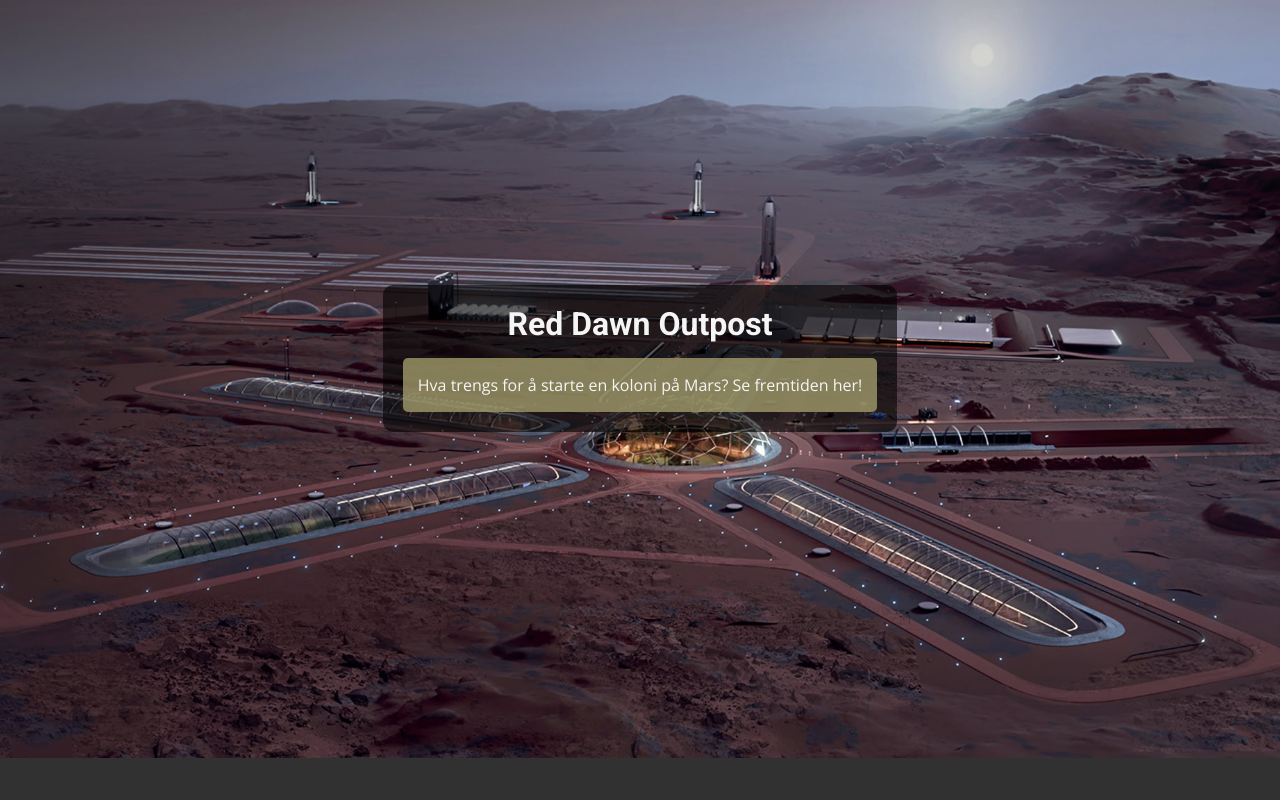
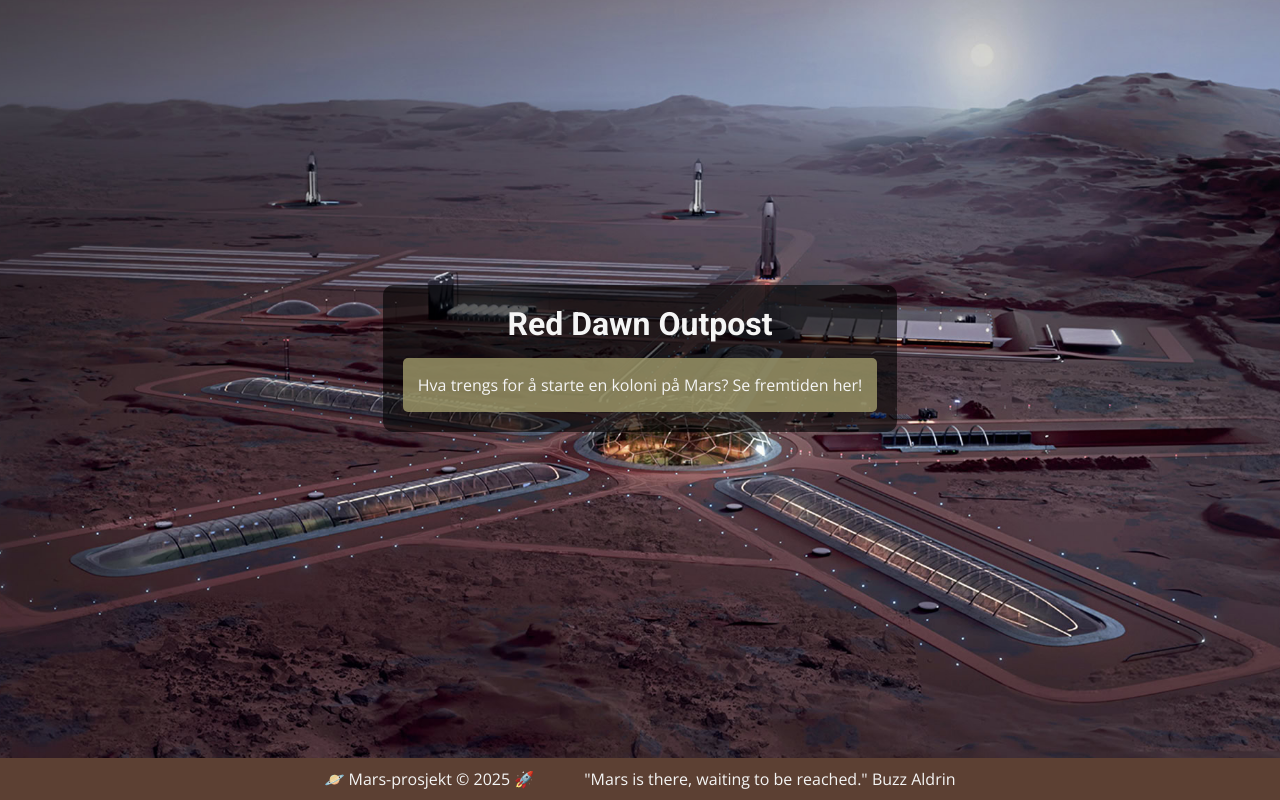
Before and after one commit to Betina9/Planet-prosjekt-Mars, a plain HTML site: page index.html in a window 1280 px wide. Shown: the part 1742-2542 px from the top of the page. Before the commit the page ends 2500 px from the top, so only its background shows below. Drawn offline with nearby package versions, Linux system fonts and the light colour scheme.

Commit message:
Satt inn footer

```diff
--- a/index.html
+++ b/index.html
@@ -52,5 +52,9 @@
         </div>
       </div>
     </section>
+    <footer class="footer-row">
+      <p>🪐 Mars-prosjekt © 2025 🚀</p>
+      <p>"Mars is there, waiting to be reached." Buzz Aldrin</p>
+    </footer>
   </body>
 </html>
--- a/styles.css
+++ b/styles.css
@@ -125,3 +125,11 @@ body {
     margin-top: 10px;
   }
 }
+.footer-row {
+  background-color: #5c4033;
+  display: flex;
+  justify-content: center;
+  gap: 50px;
+  padding-top: 10px;
+  padding-bottom: 10px;
+}
```
